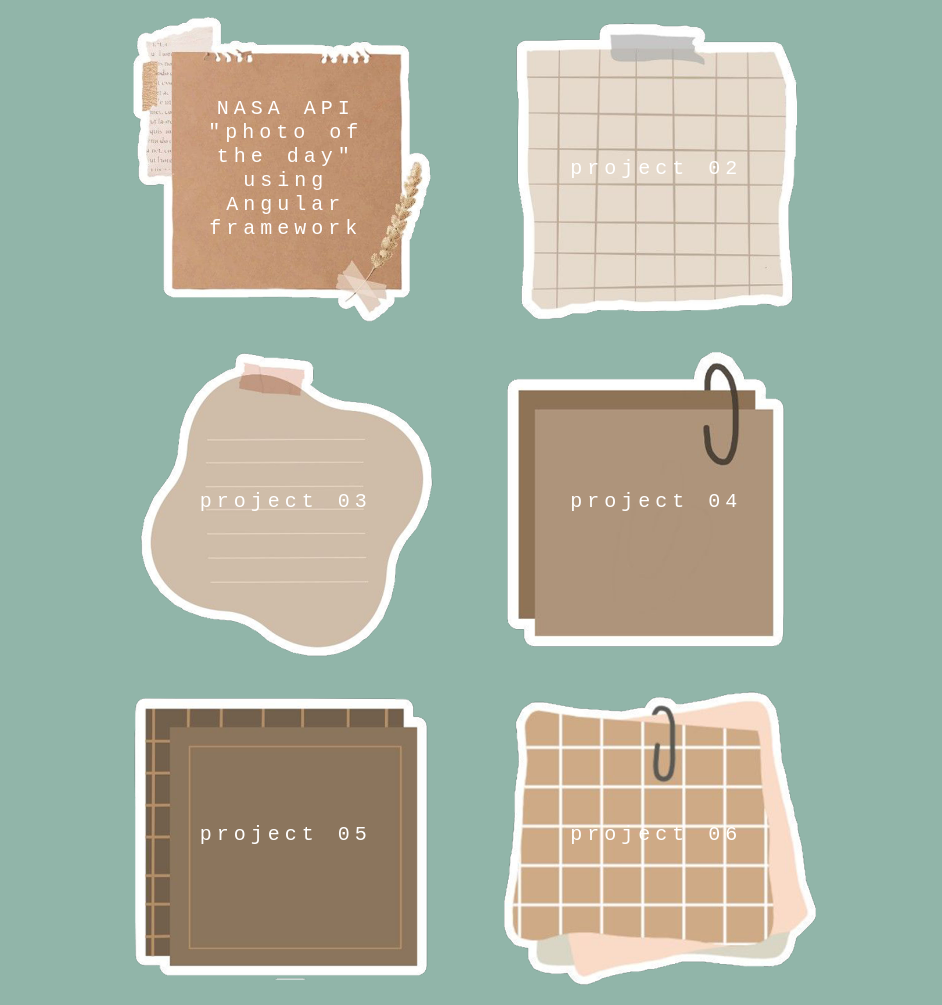
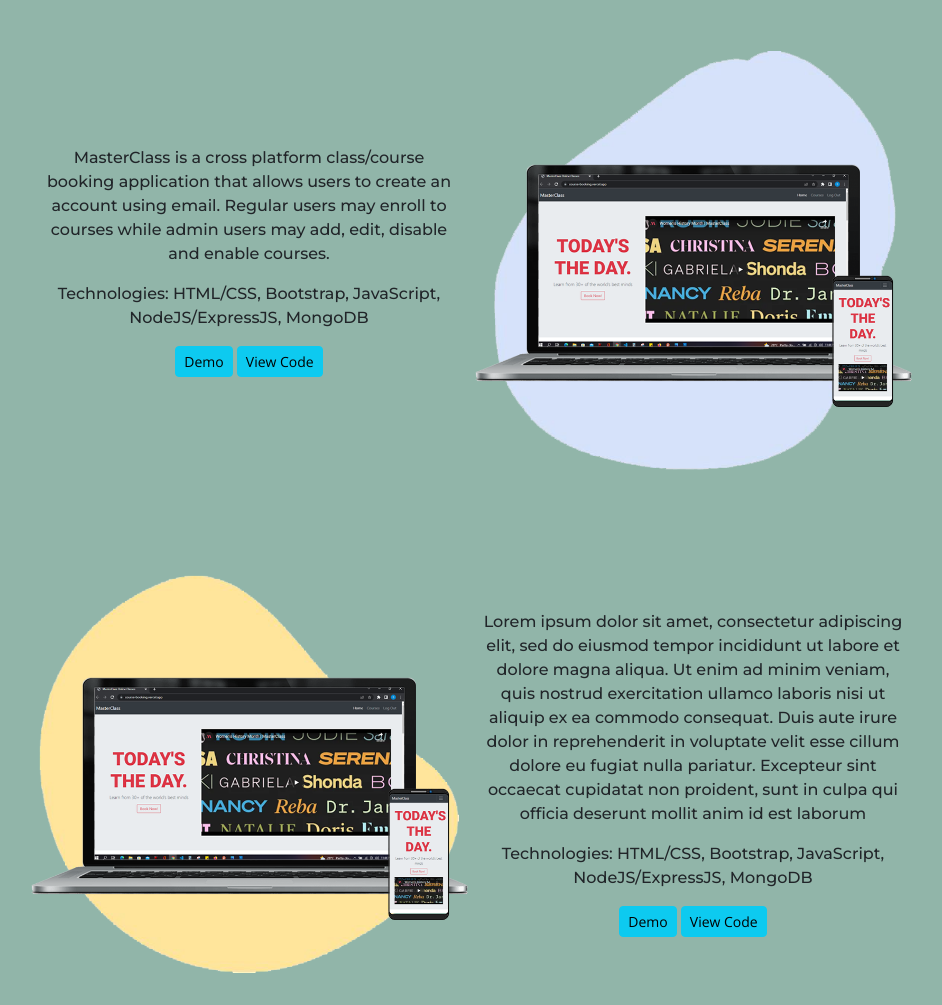
Before and after one commit to sjmburlaza/portfolio, a plain HTML site: page index.html in a window 1280 px wide. Shown: the part 941-1946 px from the top of the page, without its empty margins (169-1111 px from the left). Drawn offline with nearby package versions, Linux system fonts and the light colour scheme.

Commit message:
improve work section

```diff
--- a/assets/css/style.css
+++ b/assets/css/style.css
@@ -225,23 +225,54 @@
 
 
 
-.img-container {
-  position: relative;
-  text-align: center;
-  color: white;
+.work-desc, .about-desc {
+  display: flex;
+  align-items: center;
+  /* height: 400px; */
+  /* padding-left: 10rem; */
+  /* border: 2px solid #006100; */
 }
 
-.img-text {
-  position: absolute;
-  top: 50%;
-  left: 50%;
-  transform: translate(-50%, -50%);
+.abstract-container {
+  position: relative;
+  display: flex;
+  justify-content: center;
+  align-items: center;
 }
 
-.work-img {
-  max-width:100%;
-  height:auto;
+.abstract-container .app-img {
+  position: absolute;
+  width: 100%;
+  height: 100%;
+  display: flex;
+  justify-content: center;
+  align-items:center
 }
+
+/* size of second image */
+.abstract-container .app-img>img {
+  width: 100%;
+}
+
+.abstract-container .background {
+  width: 100%;
+}
+
+/* #bg-abstract1 {
+  background-image: url(../images/abstract-shape1.png);
+  height: 20vh;
+	display: flex;
+	align-items: center;
+	color: #fff;
+	background-size: auto;
+	background-repeat: no-repeat;
+	background-position: center bottom;
+  z-index: 1;
+}
+
+#bg-abstract2 {
+  background-image: url(../images/abstract-shape2.png);
+} */
 
 @keyframes animateColors {
    0% { color: #E8A87C; }
@@ -380,11 +411,17 @@
   font-size: 20px;
   letter-spacing: 5px;
   word-spacing: 2px;
-}
+  }
 
  p {
     /* font-size: 2vmin; */
  }
+
+ .work-row, .about-row {
+  padding-left: 10rem;
+  padding-right: 10rem;
+  }
+
 }
 
 /* Extra large devices (large desktops, 1200px and up) */
--- a/index.html
+++ b/index.html
@@ -4,7 +4,6 @@
     <meta charset="UTF-8">
     <meta http-equiv="X-UA-Compatible" content="IE=edge">
     <meta name="viewport" content="width=device-width, initial-scale=1.0">
-    <title>Sharmane Portfolio</title>
 
     <link rel="preconnect" href="https://fonts.googleapis.com">
     <link rel="preconnect" href="https://fonts.gstatic.com" crossorigin>
@@ -15,10 +14,20 @@
     <!-- Bootstrap CSS -->
     <link href="https://cdn.jsdelivr.net/npm/bootstrap@5.2.0-beta1/dist/css/bootstrap.min.css" rel="stylesheet" integrity="sha384-0evHe/X+R7YkIZDRvuzKMRqM+OrBnVFBL6DOitfPri4tjfHxaWutUpFmBp4vmVor" crossorigin="anonymous">
 
+    <!-- external css -->
     <link rel="stylesheet" href="./assets/css/style.css">
+
+    <!-- title icon -->
+    <link rel="icon" href="./assets/images/sb-logo.png">
+
+    <title>Sharmane Burlaza</title>
+
 </head>
 <body>
     <div id="ambient" class="jumbotron jumbotron-fluid" style="background-color:#ffffff">
+
+        <!-- nav-bar -->
+
         <div class="nav-bar">
             <a id="my-logo" href="#"><img alt="my-logo" src="./assets/images/sb-logo.png" width=80vh/></a>
             <input type="checkbox" id="active">
@@ -33,6 +42,9 @@
                 </ul>
             </div>
         </div>
+
+        <!-- landing -->
+
         <div id="landing" class="container px-0">
             <div class="row">
                 <div class="col-md-5 text-center p-2">
@@ -44,6 +56,7 @@
             </div>
         </div>
     </div>
+
     <div class="container-fluid" style="height: 100vh; background-color:#ffffff">
         <div class="row">
 
@@ -51,57 +64,101 @@
     </div>
     <div class="container-fluid p-5 text-center work-container" style="background-color:#91B5A9;">
         <h2 class="py-2">WORK</h2>
-        <div class="row text-center px-5">
-            <div class="col-md-2"></div>
-            <div class="col-md-4 p-2">
-                <div class="img-container">
-                    <img class="work-img" alt="my-pic" src="./assets/images/note-1.png"/>
-                    <h4 class="img-text">NASA API "photo of the day" using Angular framework</h4>
+
+        <div class="row py-5 my-2  work-row">
+            <div class="col-md-6 work-desc">
+                <div>
+                    <div>
+                        <p>MasterClass is a cross platform class/course booking application that allows users to create an account using email. Regular users may enroll to courses while admin users may add, edit, disable and enable courses.</p>
+                        <p>Technologies: HTML/CSS, Bootstrap, JavaScript, NodeJS/ExpressJS, MongoDB</p>
+                    </div>
+                    <div>
+                        <a target="blank" href="https://course-booking.vercel.app" class="btn btn-info btn-sm">Demo</a>
+                        <a target="blank" href="https://gitlab.com/sjmburlaza/course-booking" class="btn btn-info btn-sm">View Code</a>
+                    </div>
                 </div>
             </div>
-            <div class="col-md-4 p-2">
-                <div class="img-container">
-                    <img class="work-img" alt="my-pic" src="./assets/images/note-2.png"/>
-                    <h4 class="img-text">project 02</h4>
+            <div id="bg-abstract1" class="col-md-6 abstract-container">
+                <img class="background" src="./assets/images/abstract-shape1.png" alt="my-pic">
+                <div class="app-img">
+                    <img src="./assets/images/booking-app.png" alt="my-pic">
                 </div>
             </div>
-            <div class="col-md-2"></div>
         </div>
-        <div class="row text-center px-5">
-            <div class="col-md-2"></div>
-            <div class="col-md-4 p-2">
-                <div class="img-container">
-                    <img class="work-img" alt="my-pic" src="./assets/images/note-3.png"/>
-                    <h4 class="img-text">project 03</h4>
+        <div class="row py-5 my-2 work-row">
+            <div id="bg-abstract1" class="col-md-6 abstract-container">
+                <img class="background" src="./assets/images/abstract-shape2.png" alt="my-pic">
+                <div class="app-img">
+                    <img src="./assets/images/booking-app.png" alt="my-pic">
                 </div>
             </div>
-            <div class="col-md-4 p-2">
-                <div class="img-container">
-                    <img class="work-img" alt="my-pic" src="./assets/images/note-4.png"/>
-                    <h4 class="img-text">project 04</h4>
+            <div class="col-md-6 work-desc">
+                <div>
+                    <div>
+                        <p>Lorem ipsum dolor sit amet, consectetur adipiscing elit, sed do eiusmod tempor incididunt ut labore et dolore magna aliqua. Ut enim ad minim veniam, quis nostrud exercitation ullamco laboris nisi ut aliquip ex ea commodo consequat. Duis aute irure dolor in reprehenderit in voluptate velit esse cillum dolore eu fugiat nulla pariatur. Excepteur sint occaecat cupidatat non proident, sunt in culpa qui officia deserunt mollit anim id est laborum</p>
+                        <p>Technologies: HTML/CSS, Bootstrap, JavaScript, NodeJS/ExpressJS, MongoDB</p>
+                    </div>
+                    <div>
+                        <a target="blank" href="https://course-booking.vercel.app" class="btn btn-info btn-sm">Demo</a>
+                        <a target="blank" href="https://gitlab.com/sjmburlaza/course-booking" class="btn btn-info btn-sm">View Code</a>
+                    </div>
                 </div>
             </div>
-            <div class="col-md-2"></div>
         </div>
-        <div class="row text-center px-5">
-            <div class="col-md-2"></div>
-            <div class="col-md-4 p-2">
-                <div class="img-container">
-                    <img class="work-img" alt="my-pic" src="./assets/images/note-5.png"/>
-                    <h4 class="img-text">project 05</h4>
+        <div class="row py-3 work-row">
+            <div class="col-md-6 work-desc">
+                <div>
+                    <div>
+                        <p>Lorem ipsum dolor sit amet, consectetur adipiscing elit, sed do eiusmod tempor incididunt ut labore et dolore magna aliqua. Ut enim ad minim veniam, quis nostrud exercitation ullamco laboris nisi ut aliquip ex ea commodo consequat. Duis aute irure dolor in reprehenderit in voluptate velit esse cillum dolore eu fugiat nulla pariatur. Excepteur sint occaecat cupidatat non proident, sunt in culpa qui officia deserunt mollit anim id est laborum</p>
+                        <p>Technologies: HTML/CSS, Bootstrap, JavaScript, NodeJS/ExpressJS, MongoDB</p>
+                    </div>
+                    <div>
+                        <a target="blank" href="https://course-booking.vercel.app" class="btn btn-info btn-sm">Demo</a>
+                        <a target="blank" href="https://gitlab.com/sjmburlaza/course-booking" class="btn btn-info btn-sm">View Code</a>
+                    </div>
                 </div>
             </div>
-            <div class="col-md-4 p-2">
-                <div class="img-container">
-                    <img class="work-img" alt="my-pic" src="./assets/images/note-6.png"/>
-                    <h4 class="img-text">project 06</h4>
+            <div id="bg-abstract1" class="col-md-6 abstract-container">
+                <img class="background" src="./assets/images/abstract-shape3.png" alt="my-pic">
+                <div class="app-img">
+                    <img src="./assets/images/booking-app.png" alt="my-pic">
                 </div>
             </div>
-            <div class="col-md-2"></div>
+        </div>
+        <div class="row py-3 work-row">
+            <div id="bg-abstract1" class="col-md-6 abstract-container">
+                <img class="background" src="./assets/images/abstract-shape4.png" alt="my-pic">
+                <div class="app-img">
+                    <img src="./assets/images/booking-app.png" alt="my-pic">
+                </div>
+            </div>
+            <div class="col-md-6 work-desc">
+                <div>
+                    <div>
+                        <p>Lorem ipsum dolor sit amet, consectetur adipiscing elit, sed do eiusmod tempor incididunt ut labore et dolore magna aliqua. Ut enim ad minim veniam, quis nostrud exercitation ullamco laboris nisi ut aliquip ex ea commodo consequat. Duis aute irure dolor in reprehenderit in voluptate velit esse cillum dolore eu fugiat nulla pariatur. Excepteur sint occaecat cupidatat non proident, sunt in culpa qui officia deserunt mollit anim id est laborum</p>
+                        <p>Technologies: HTML/CSS, Bootstrap, JavaScript, NodeJS/ExpressJS, MongoDB</p>
+                    </div>
+                    <div>
+                        <a target="blank" href="https://course-booking.vercel.app" class="btn btn-info btn-sm">Demo</a>
+                        <a target="blank" href="https://gitlab.com/sjmburlaza/course-booking" class="btn btn-info btn-sm">View Code</a>
+                    </div>
+                </div>
+            </div>
         </div>
     </div>
-    <div class="container-fluid py-5 text-center" style="height: 100vh; background-color:#d98481">
+    <div class="container-fluid py-5 text-center" style="background-color:#d98481">
         <h2 class="py-2">ABOUT</h2>
+        <div class="row about-row">
+            <div class="col-md-8 about-desc">
+                <div>
+                    <h3>HELLO!</h3>
+                    <p>I'm Sharmane Burlaza, a web developer and designer based in the Philippines. I graduated with a degree in BS Architecture and worked as an architect in construction industry before going to the web development route. I enjoy building things and passionate about design and problem solving hence I found myself in world of programming.</p>
+                </div>
+            </div>
+            <div class="col-md-4">
+                <img src="./assets/images/about-me-sha.png" alt="my-pic" width="100%">
+            </div>
+        </div>
     </div>
     <div class="container-fluid py-5 text-center" style="background-color:#acbebc">
         <h2 class="py-2">CONTACT</h2>
```
Also changed, not shown: assets/images/about-me-sha.png (added), assets/images/abstract-shape1.png (added), assets/images/abstract-shape2.png (added), assets/images/abstract-shape3.png (added), assets/images/abstract-shape4.png (added), assets/images/booking-app.jpg (added), assets/images/booking-app.png (added), assets/images/budget-tracker.jpg (added), assets/images/coming-soon.png (added), assets/images/note-1.png (deleted), assets/images/note-2.png (deleted), assets/images/note-3.png (deleted), assets/images/note-4.png (deleted), assets/images/note-5.png (deleted), 1 more files.
